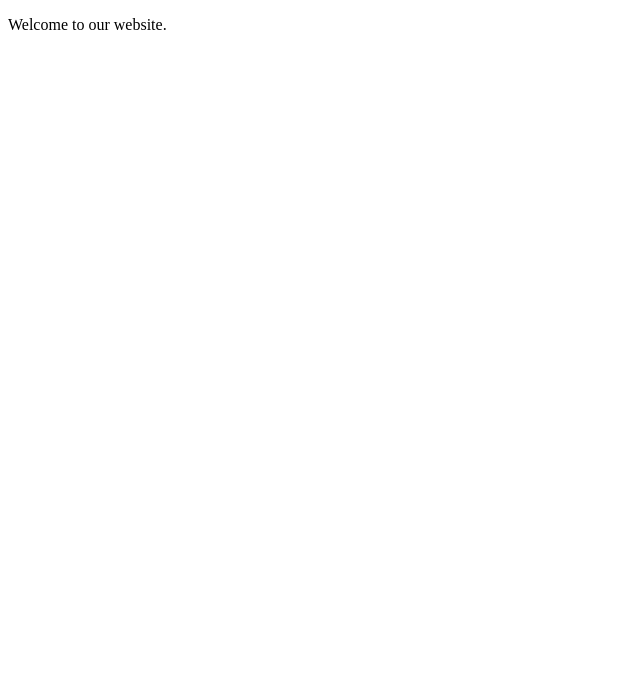
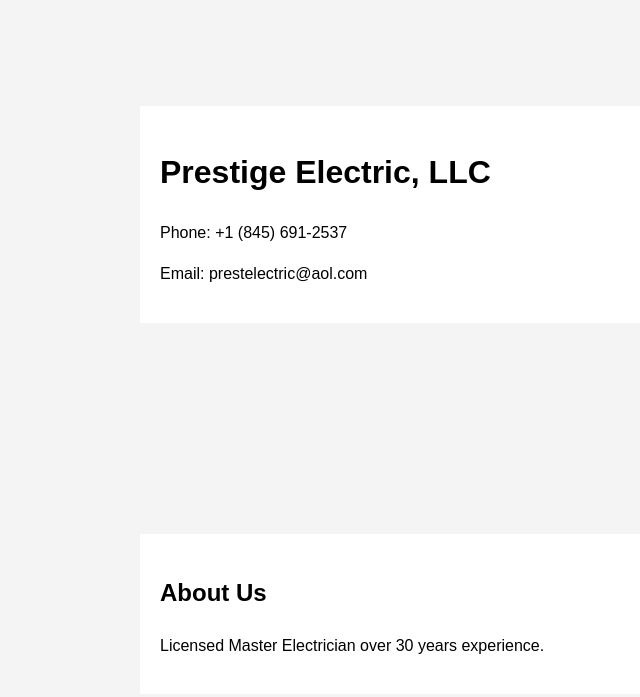
Before and after one commit to PrestigeElectric/static-website, a plain HTML site: page index.html in a window 1280 px wide. Shown: the whole page, without its empty margins (0-640 px from the left). Drawn offline with Linux system fonts and the light colour scheme.

Commit message:
Add separate CSS file

```diff
--- a/index.html
+++ b/index.html
@@ -3,9 +3,21 @@
   <head>
     <meta charset="UTF-8" />
     <meta name="viewport" content="width=device-width, initial-scale=1.0" />
-    <title>Welcome</title>
+    <title>Prestige Electric, LLC</title>
+    <link rel="stylesheet" href="style.css" />
   </head>
   <body>
-    <p>Welcome to our website.</p>
+    <header>
+      <h1>Prestige Electric, LLC</h1>
+      <p>Phone: +1 (845) 691-2537</p>
+      <p>Email: prestelectric@aol.com</p>
+    </header>
+    <section class="about">
+      <h2>About Us</h2>
+      <p>Licensed Master Electrician over 30 years experience.</p>
+    </section>
+    <!--<footer>
+      <p></p>
+    </footer>-->
   </body>
 </html>
--- /dev/null
+++ b/style.css
@@ -0,0 +1,36 @@
+html,
+body {
+  height: 100%; /* Ensure that the html and body elements take up the full height */
+  margin: 0;
+  padding: 0;
+}
+
+body {
+  display: flex; /* Use flexbox to layout children (header, section, footer) */
+  flex-direction: column; /* Stack children vertically */
+  font-family: "Arial", sans-serif;
+  line-height: 1.6;
+  background: #f4f4f4; /* Example background color, change as needed */
+}
+
+header,
+.about,
+footer {
+  max-width: 960px;
+  width: 100%; /* Ensures that these elements are full width within their containers */
+  margin: auto;
+  padding: 20px;
+  background: #fff; /* Example background color, change as needed */
+}
+
+.main-content {
+  flex: 1; /* Allows the main content to expand and fill available space, pushing the footer down */
+  display: flex;
+  flex-direction: column;
+}
+
+footer {
+  font-size: 0.8em;
+  text-align: center;
+  color: #666; /* Medium grey text, change as needed */
+}
```
